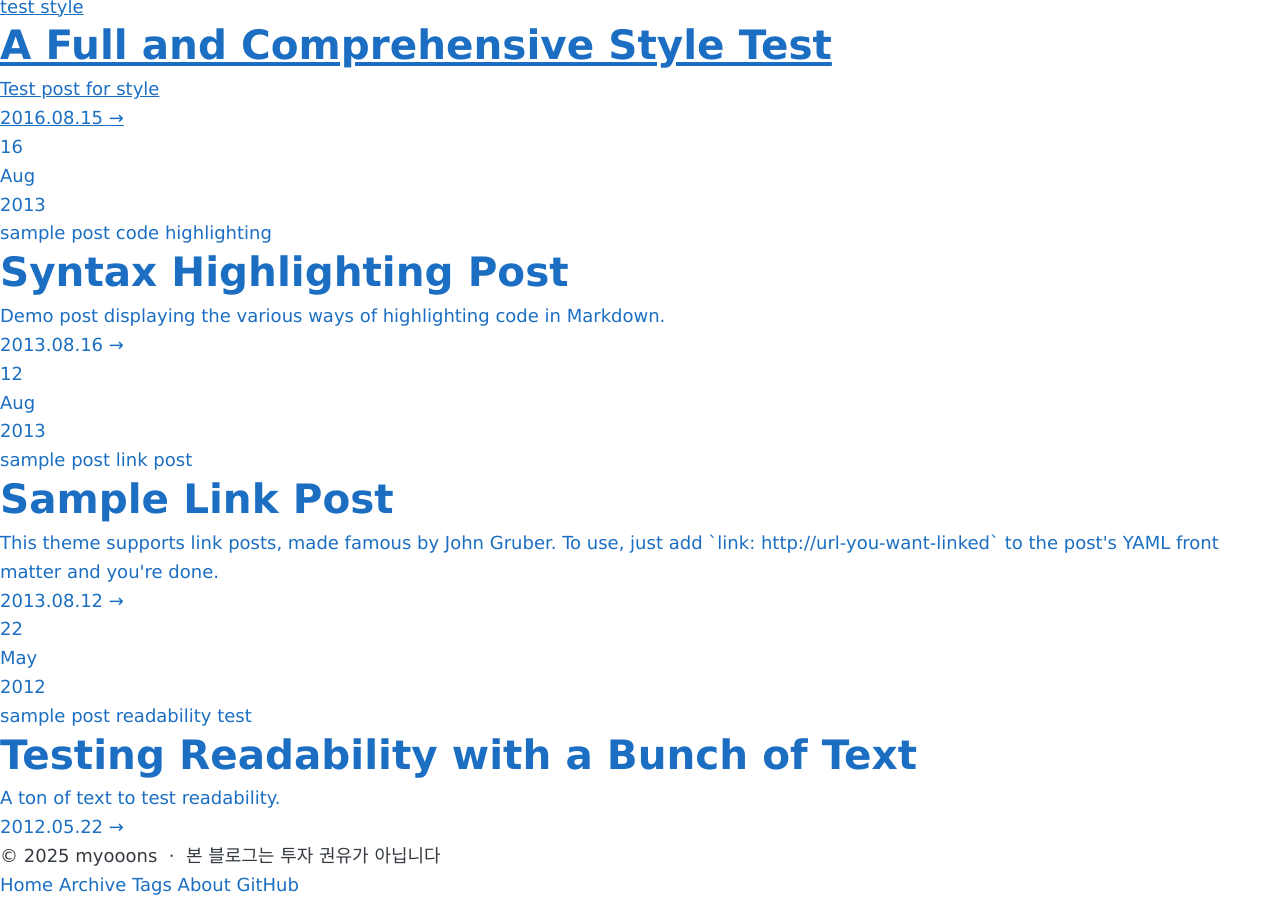
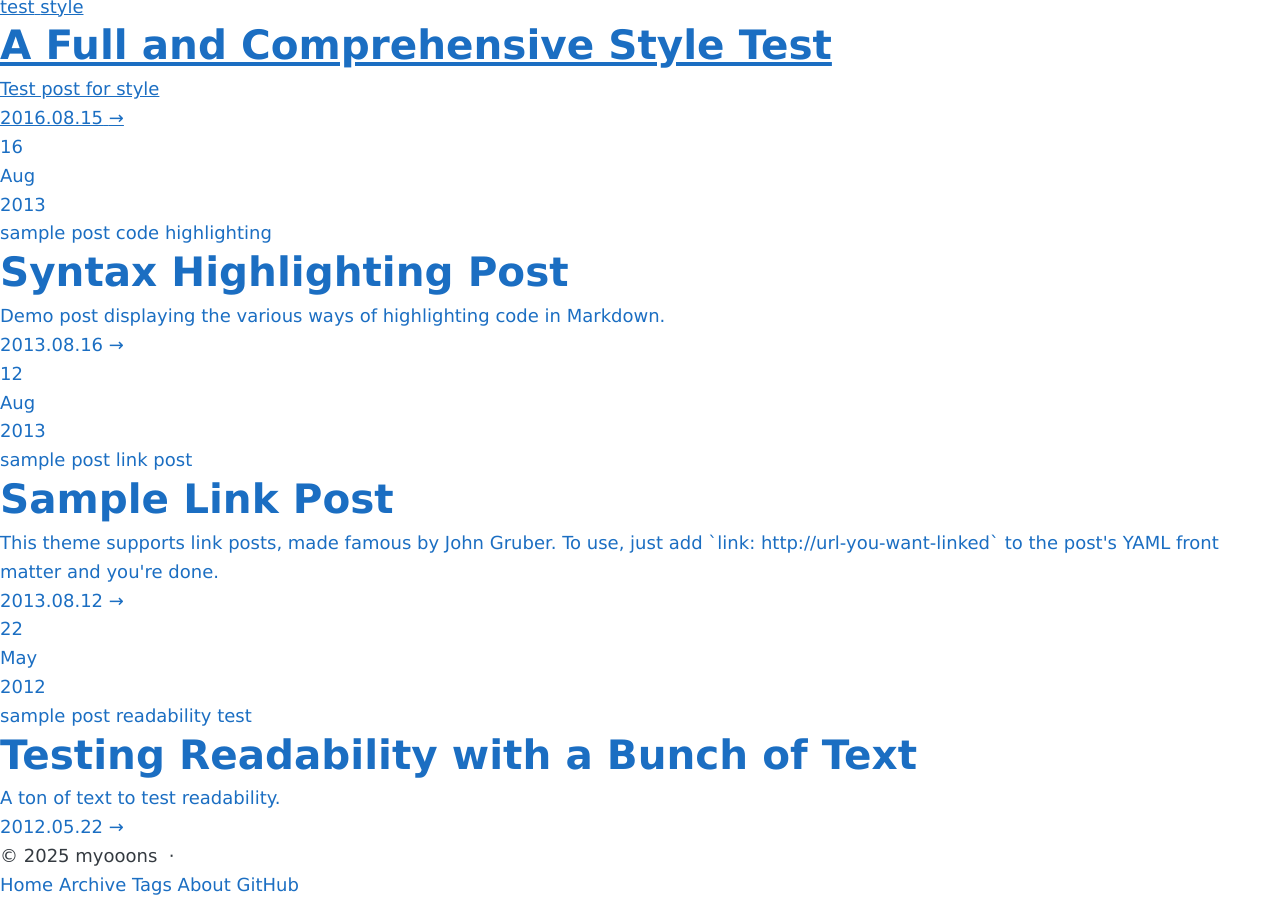
Before and after one commit to myooons/myooons.github.io, a Jekyll site: the page built from index.html, in a window 1280 px wide and 900 px high, scrolled down 1003 px. Built offline with Jekyll 4.4.1, drawn with Linux system fonts in a browser that asks for light colours; the list of posts is cut into pages by our own code.

Commit message:
Update default.html

```diff
--- a/_layouts/default.html
+++ b/_layouts/default.html
@@ -38,7 +38,7 @@
     <div class="footer-inner">
       <div class="footer-left">
         &copy; {{ site.copyright.year }} <span>{{ site.copyright.name }}</span>
-        &nbsp;·&nbsp; 본 블로그는 투자 권유가 아닙니다
+        &nbsp;·&nbsp;
       </div>
       <div class="footer-links">
         {% for nav in site.nav %}
```
